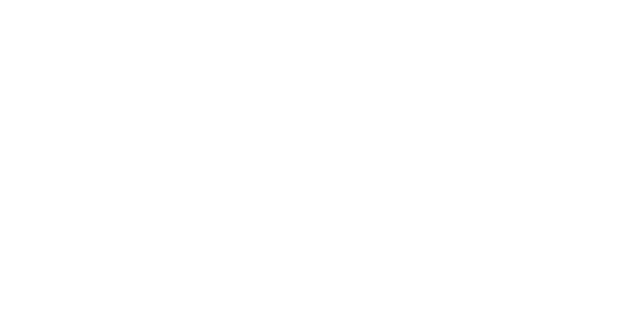
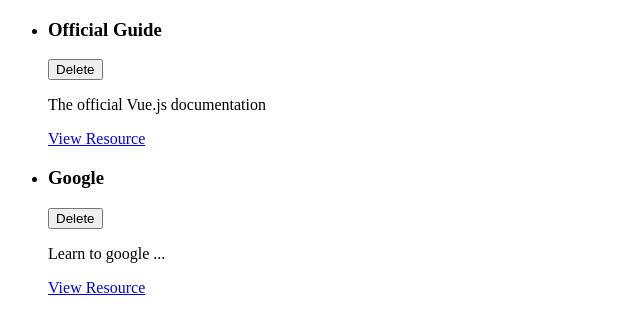
Before and after one commit to Levente26/learning-resources-app-vue-udemy, a Vue app: page / in a window 1280 px wide. Shown: the top 334 px of the page, without its empty margins (0-640 px from the left). Built offline with nearby package versions, Linux system fonts and the light colour scheme.

Commit message:
first steps

```diff
--- /dev/null
+++ b/src/App.vue
@@ -0,0 +1,39 @@
+<template>
+    <ul>
+        <learning-resource
+            v-for="res in storedResources"
+            :key="res.id"
+            :title="res.title"
+            :description="res.description"
+            :link="res.link"
+        ></learning-resource>
+    </ul>
+</template>
+
+<script>
+import LearningResource from './components/learning-resources/LearningResource.vue';
+
+export default {
+    components: {
+        LearningResource
+    },
+    data() {
+        return {
+            storedResources: [
+                {
+                    id: 'official-guide',
+                    title: 'Official Guide',
+                    description: 'The official Vue.js documentation',
+                    link: 'https://vuejs.org/'
+                },
+                {
+                    id: 'google',
+                    title: 'Google',
+                    description: 'Learn to google ...',
+                    link: 'https://google.org/'
+                }
+            ]
+        };
+    }
+}
+</script>
--- /dev/null
+++ b/src/components/learning-resources/LearningResource.vue
@@ -0,0 +1,20 @@
+<template>
+    <li>
+        <div>
+            <header>
+                <h3>{{ title }}</h3>
+                <button>Delete</button>
+            </header>
+        </div>
+        <p>{{ description }}</p>
+        <nav>
+            <a :href="link">View Resource</a>
+        </nav>
+    </li>
+</template>
+
+<script>
+export default {
+    props: ['title', 'description', 'link'],
+}
+</script>
--- a/src/main.js
+++ b/src/main.js
@@ -1,3 +1,4 @@
 import { createApp } from 'vue';
+import App from './App.vue';
 
-createApp({}).mount('#app');
+createApp(App).mount('#app');
```
